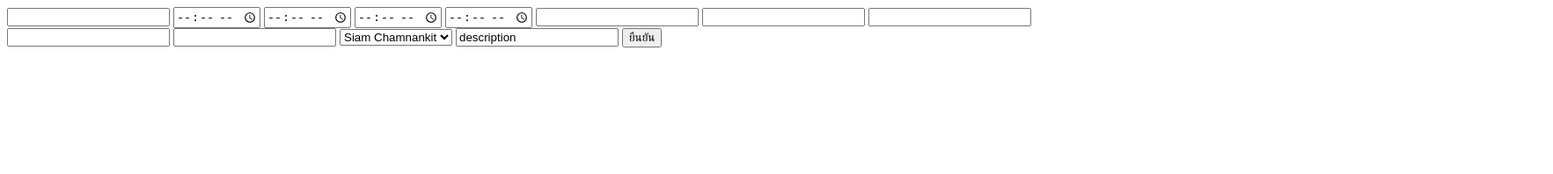
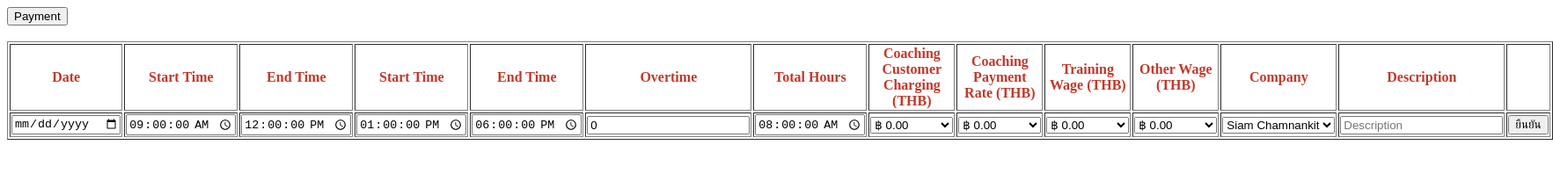
Before and after one commit to kanommoji/timesheet, a plain HTML site: page ui/showsummarybyid.html in a window 1280 px wide. Shown: the whole page at 88% size, 1765 px wide, since content can reach past the window. Drawn offline with Linux system fonts and the light colour scheme.

Commit message:
[Added]: เขียน form รับค่า income ใน ui/showsummarybyid.html

```diff
--- a/ui/showsummarybyid.html
+++ b/ui/showsummarybyid.html
@@ -8,23 +8,71 @@
 <script src="js/timesheet.js"></script>
 <script src="js/jquery-3.4.1.min.js"></script>
 <body>
-    <form action="/addIncomeItem" method="POST">
-        <input type="number" value="day">
-        <input type="time" value="start_time_am">
-        <input type="time" value="end_time_am">
-        <input type="time" value="start_time_pm">
-        <input type="time" value="end_time_pm">
-        <input type="number" value="overtime">
-        <input type="number" value="total_hours">
-        <input type="number" value="coaching_payment_rate">
-        <input type="number" value="training_wage">
-        <input type="number" value="other_wage">
-        <select name="company">
-            <option value="siam_chamnankit">Siam Chamnankit</option>
-            <option value="shuhari">Shuhari</option>
-        </select>
-        <input type="text" value="description">
-        <input type="submit" value="ยืนยัน">
+    <form action="/">
+        <input type="submit" value="Payment"/><br><br>
     </form>
+
+        <table border="1">
+            <tr>
+                <th>Date</th>
+                <th>Start Time</th>
+                <th>End Time</th>
+                <th>Start Time</th>
+                <th>End Time</th>
+                <th>Overtime</th>
+                <th>Total Hours</th>
+                <th>Coaching Customer Charging (THB)</th>
+                <th>Coaching Payment Rate (THB)</th>
+                <th>Training Wage (THB)</th>
+                <th>Other Wage (THB)</th>
+                <th>Company</th>
+                <th>Description</th>
+                <th></th>
+            </tr>
+            <tr>
+                <td><input type="date" id="date"></td>
+                <td><input type="time" step="1" id="start_time_am" value=09:00:00 placeholder="Start Time AM"></td>
+                <td><input type="time"  step="1" id="end_time_am" value=12:00:00 placeholder="End Time AM"></td>
+                <td><input type="time" step="1" id="start_time_pm" value=13:00:00 placeholder="Start Time PM"></td>
+                <td><input type="time"  step="1" id="end_time_pm" value=18:00:00 placeholder="End Time PM"></td>
+                <td><input type="number" id="overtime" value=0 placeholder="Overtime"></td>
+                <td><input type="time" step="1" id="total_hours" value=08:00:00 placeholder="Total Hours"></td>
+                <td><select id="coaching_customer_charging" value=0.00>
+                    <option value=0.00>฿ 0.00</option>
+                    <option value=5000.00>฿ 5,000.00</option>
+                    <option value=7500.00>฿ 7,500.00</option>
+                    <option value=10000.00>฿ 10,000.00</option>
+                    <option value=15000.00>฿ 15,000.00</option>
+                </select></td>
+                <td><select id="coaching_payment_rate" value=0.00>
+                    <option value=0.00>฿ 0.00</option>
+                    <option value=5000.00>฿ 5,000.00</option>
+                    <option value=7500.00>฿ 7,500.00</option>
+                    <option value=10000.00>฿ 10,000.00</option>
+                    <option value=15000.00>฿ 15,000.00</option>
+                </select></td>
+                <td><select id="training_wage" value=0.00>
+                    <option value=0.00>฿ 0.00</option>
+                    <option value=1000.00>฿ 1,000.00</option>
+                    <option value=2000.00>฿ 2,000.00</option>
+                    <option value=3000.00>฿ 3,000.00</option>
+                    <option value=5000.00>฿ 5,000.00</option>
+                    <option value=10000.00>฿ 10,000.00</option>
+                </select></td>
+                <td><select id="other_wage" value=0.00>
+                    <option value=0.00>฿ 0.00</option>
+                    <option value=2000.00>฿ 2,000.00</option>
+                    <option value=5000.00>฿ 5,000.00</option>
+                    <option value=7500.00>฿ 7,500.00</option>
+                    <option value=10000.00>฿ 10,000.00</option>
+                </select></td>
+                <td><select id="company">
+                    <option value="siam_chamnankit">Siam Chamnankit</option>
+                    <option value="shuhari">Shuhari</option>
+                </select></td>
+                <td><input type="text" id="description" placeholder="Description" ></td>
+                <td><input type="submit" value="ยืนยัน" onclick="addIncomeToTimesheet()"/></td>
+            </tr>
+        </table>
 </body>
 </html>
```
